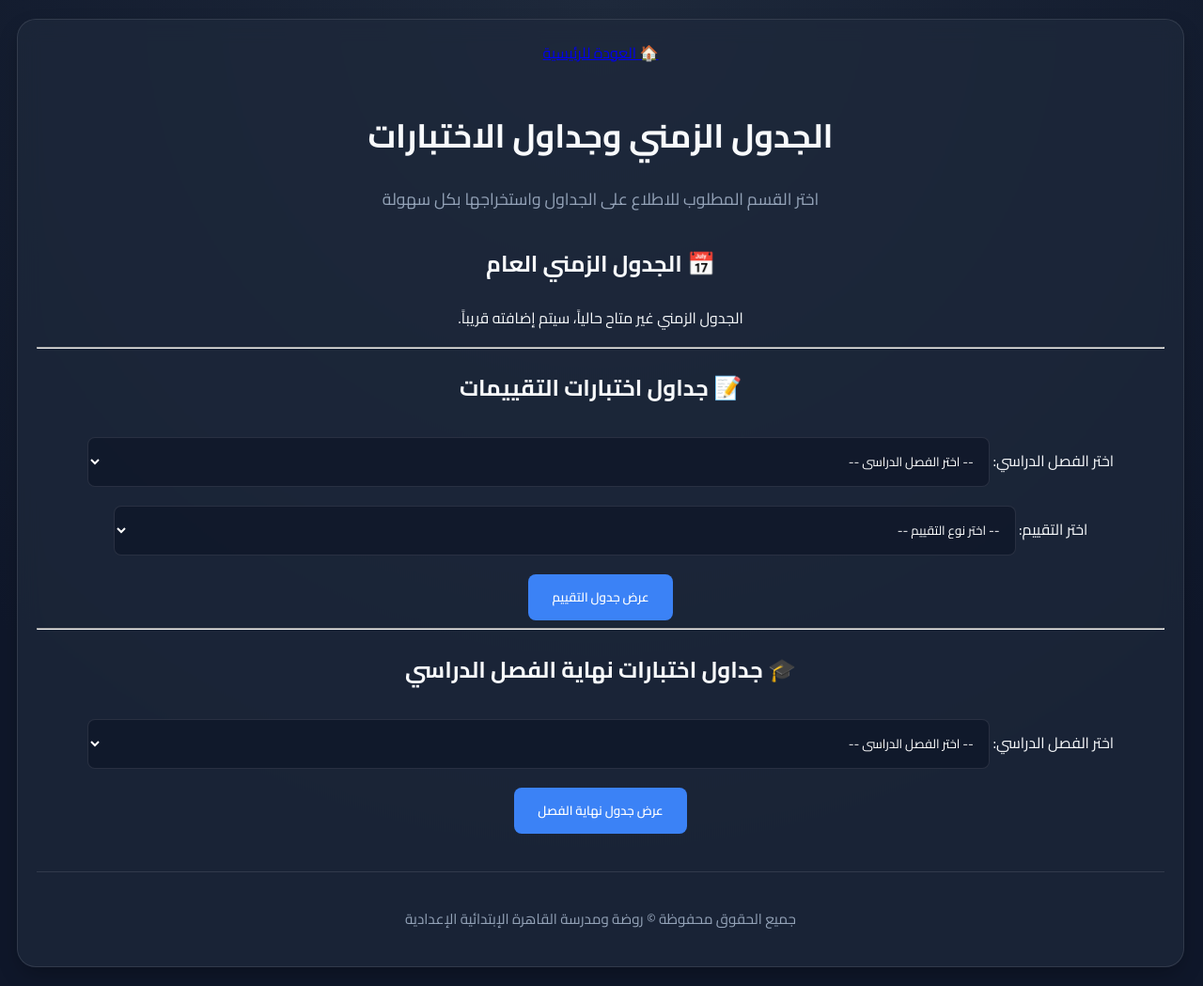
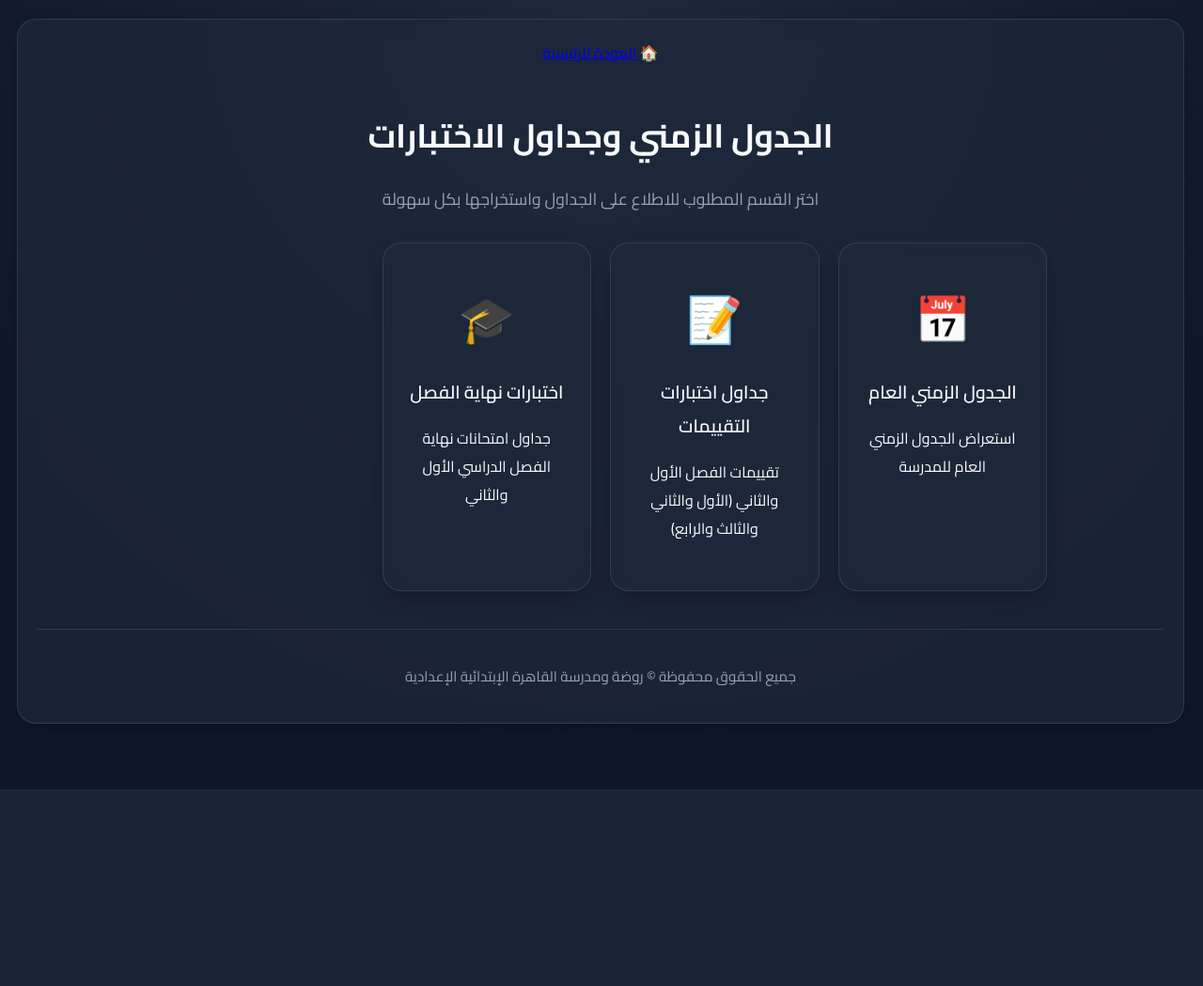
Before and after one commit to CairoSchool/Cairo.School.Platform-Alwakrah, a Flask app: template templates/exams_timeline.html in a window 1280 px wide. Shown: the whole page at 94% size. After the commit the page ends 840 px from the top, so only its background shows below. Run offline with Flask 3, Linux system fonts and the light colour scheme; the template is opened without the code that fills it, so the values that code supplies are empty.

Commit message:
Add files via upload

```diff
--- a/templates/exams_timeline.html
+++ b/templates/exams_timeline.html
@@ -3,13 +3,12 @@
 <head>
     <meta charset="UTF-8">
     <meta name="viewport" content="width=device-width, initial-scale=1.0">
-    <title>الجدول الزمني وجداول الاختبارات - مدرسة القاهرة</title>
+    <title>الجدول الزمني وجداول الاختبارات</title>
     <link rel="stylesheet" href="{{ url_for('static', filename='style.css') }}">
 </head>
 <body>
 
     <div class="container">
-        <!-- زر العودة للرئيسية -->
         <div class="back-home">
             <a href="/" class="btn-back">🏠 العودة للرئيسية</a>
         </div>
@@ -19,90 +18,25 @@
             <p>اختر القسم المطلوب للاطلاع على الجداول واستخراجها بكل سهولة</p>
         </div>
 
-        <!-- القسم الأول: الجدول الزمني العام -->
-        <div class="section-box">
-            <h2>📅 الجدول الزمني العام</h2>
-            {% if timeline_file_id %}
-                <div class="success-box">
-                    <p>الجدول الزمني متاح الآن للعرض أو التحميل:</p>
-                    <a href="/drive/file/{{ timeline_file_id }}" target="_blank" class="btn-pdf-glowing">عرض وتحميل الجدول الزمني (PDF)</a>
-                </div>
-            {% else %}
-                <p class="not-available">الجدول الزمني غير متاح حالياً، سيتم إضافته قريباً.</p>
-            {% endif %}
-        </div>
+        <!-- المربعات الثلاثة بنفس تصميم الأنشطة المتطورة -->
+        <div class="services-grid">
+            <a href="/exams_timeline/general" class="service-card">
+                <span>📅</span>
+                <h3>الجدول الزمني العام</h3>
+                <p>استعراض الجدول الزمني العام للمدرسة</p>
+            </a>
 
-        <hr class="divider">
+            <a href="/exams_timeline/evaluations" class="service-card">
+                <span>📝</span>
+                <h3>جداول اختبارات التقييمات</h3>
+                <p>تقييمات الفصل الأول والثاني (الأول والثاني والثالث والرابع)</p>
+            </a>
 
-        <!-- القسم الثاني: جدول اختبارات التقييمات -->
-        <div class="section-box">
-            <h2>📝 جداول اختبارات التقييمات</h2>
-            <form method="POST" class="selection-form">
-                <input type="hidden" name="action_type" value="eval_submit">
-
-                <div class="form-group">
-                    <label for="eval_term">اختر الفصل الدراسي:</label>
-                    <select name="eval_term" id="eval_term" required>
-                        <option value="">-- اختر الفصل الدراسي --</option>
-                        <option value="term1" {% if selected_term_eval == 'term1' %}selected{% endif %}>الفصل الدراسي الأول</option>
-                        <option value="term2" {% if selected_term_eval == 'term2' %}selected{% endif %}>الفصل الدراسي الثاني</option>
-                    </select>
-                </div>
-
-                <div class="form-group">
-                    <label for="eval_type">اختر التقييم:</label>
-                    <select name="eval_type" id="eval_type" required>
-                        <option value="">-- اختر نوع التقييم --</option>
-                        <option value="eval1" {% if selected_eval_type == 'eval1' %}selected{% endif %}>التقييم الأول</option>
-                        <option value="eval2" {% if selected_eval_type == 'eval2' %}selected{% endif %}>التقييم الثاني</option>
-                        <option value="eval3" {% if selected_eval_type == 'eval3' %}selected{% endif %}>التقييم الثالث</option>
-                        <option value="eval4" {% if selected_eval_type == 'eval4' %}selected{% endif %}>التقييم الرابع</option>
-                    </select>
-                </div>
-
-                <button type="submit" class="btn-submit">عرض جدول التقييم</button>
-            </form>
-
-            {% if eval_error %}
-                <p class="error-msg">{{ eval_error }}</p>
-            {% endif %}
-
-            {% if eval_file_id %}
-                <div class="success-box">
-                    <a href="/drive/file/{{ eval_file_id }}" target="_blank" class="btn-pdf-glowing">عرض وتنزيل جدول التقييم المطلوب (PDF)</a>
-                </div>
-            {% endif %}
-        </div>
-
-        <hr class="divider">
-
-        <!-- القسم الثالث: جدول اختبارات نهاية الفصل -->
-        <div class="section-box">
-            <h2>🎓 جداول اختبارات نهاية الفصل الدراسي</h2>
-            <form method="POST" class="selection-form">
-                <input type="hidden" name="action_type" value="final_submit">
-
-                <div class="form-group">
-                    <label for="final_term">اختر الفصل الدراسي:</label>
-                    <select name="final_term" id="final_term" required>
-                        <option value="">-- اختر الفصل الدراسي --</option>
-                        <option value="term1" {% if selected_term_final == 'term1' %}selected{% endif %}>الفصل الدراسي الأول (نهاية الترم)</option>
-                        <option value="term2" {% if selected_term_final == 'term2' %}selected{% endif %}>الفصل الدراسي الثاني (نهاية الترم)</option>
-                    </select>
-                </div>
-
-                <button type="submit" class="btn-submit">عرض جدول نهاية الفصل</button>
-            </form>
-
-            {% if final_error %}
-                <p class="error-msg">{{ final_error }}</p>
-            {% endif %}
-
-            {% if final_file_id %}
-                <div class="success-box">
-                    <a href="/drive/file/{{ final_file_id }}" target="_blank" class="btn-pdf-glowing">عرض وتنزيل جدول نهاية الفصل (PDF)</a>
-                </div>
-            {% endif %}
+            <a href="/exams_timeline/finals" class="service-card">
+                <span>🎓</span>
+                <h3>اختبارات نهاية الفصل</h3>
+                <p>جداول امتحانات نهاية الفصل الدراسي الأول والثاني</p>
+            </a>
         </div>
 
         <div class="footer-copyright">
```
Also changed, not shown: templates/evaluations_view.html (added, +91 -0 lines), templates/finals_view.html (added, +53 -0 lines).
